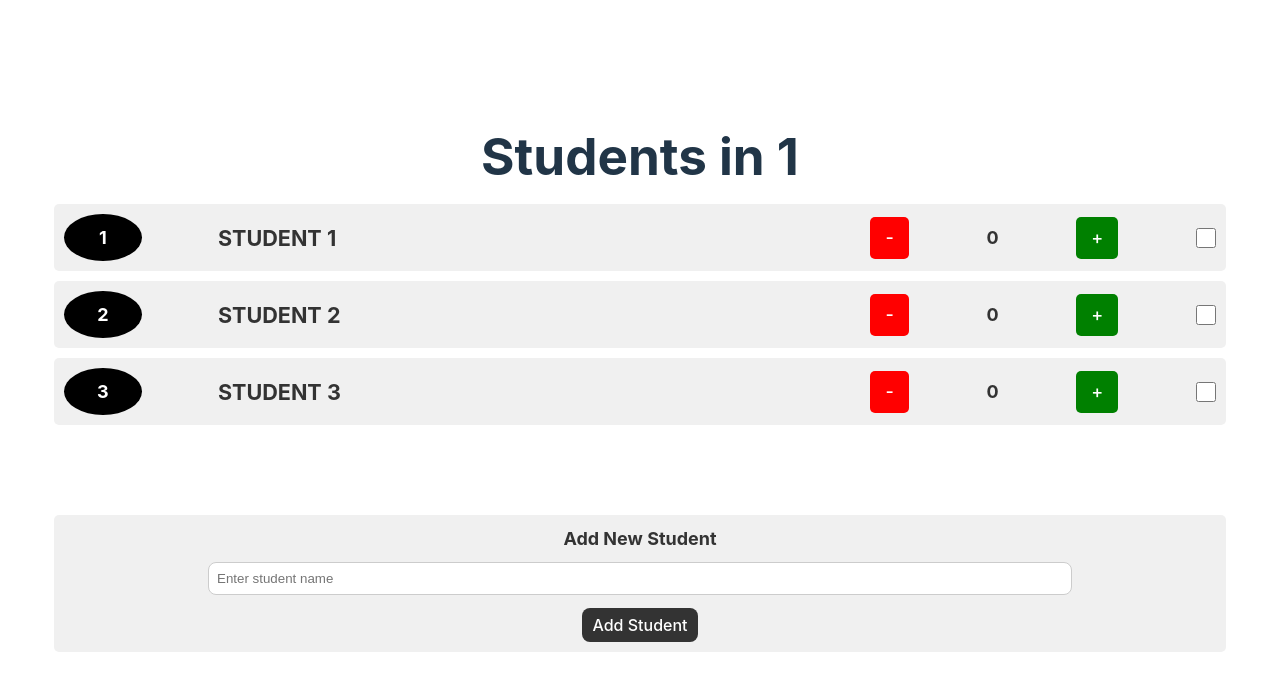
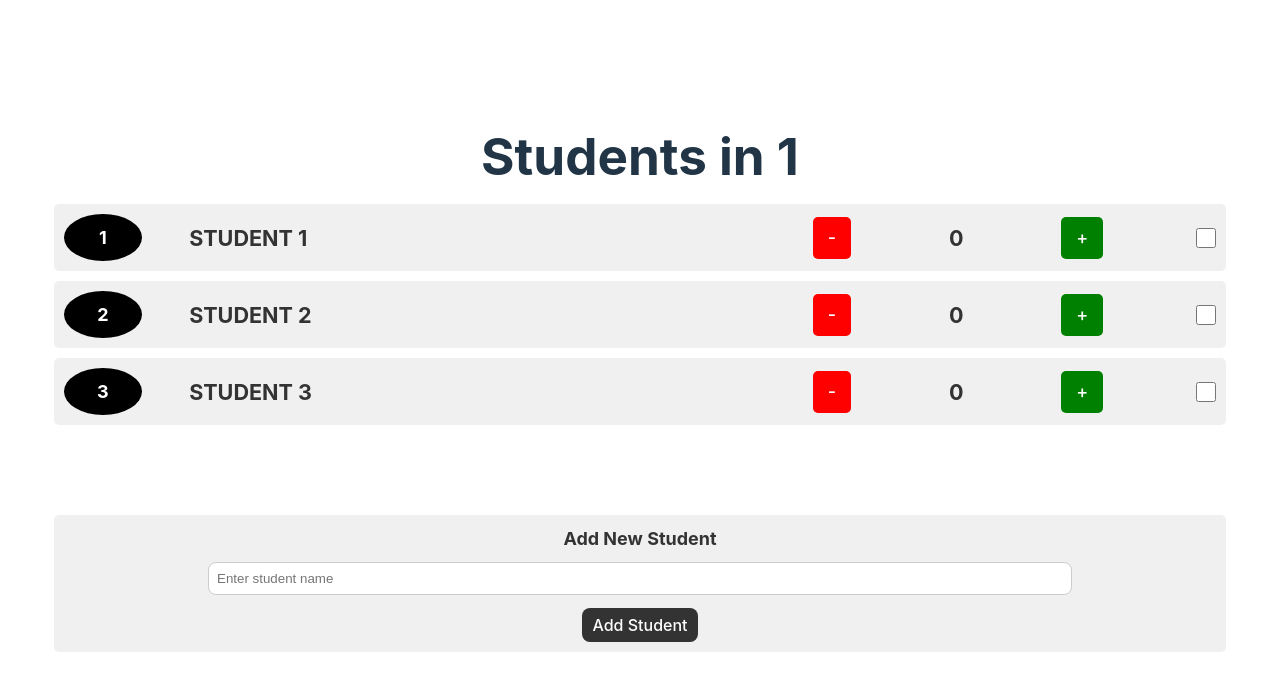
Before and after one commit to Nishan-noob/evaluator, a React (Vite) app: page /class/1 in a window 1280 px wide. Shown: the top 690 px of the page. Built offline with nearby package versions, Linux system fonts and the light colour scheme.

Commit message:
adjust counter grp again! ugh

```diff
--- a/src/ClassPage.css
+++ b/src/ClassPage.css
@@ -51,7 +51,7 @@
     display: flex;
     align-items:center;
     /* align-items:flex-start; */
-    width: 30%;
+    width: 35%;
     justify-content: space-between; /* Distribute buttons and counter evenly */
   }
 
@@ -70,6 +70,13 @@
   .counter-group button:nth-child(3) {
     background-color: green;
     color: #fff;
+  }
+  .counter{
+    padding-left:5px ;
+    padding-right:5px ;
+    font-size: 1.2em; /* Increase font size for prominence */
+    font-weight: bold;
+
   }
   .disable-counter {
     width: 20px; /* Adjust the width as needed */
```
